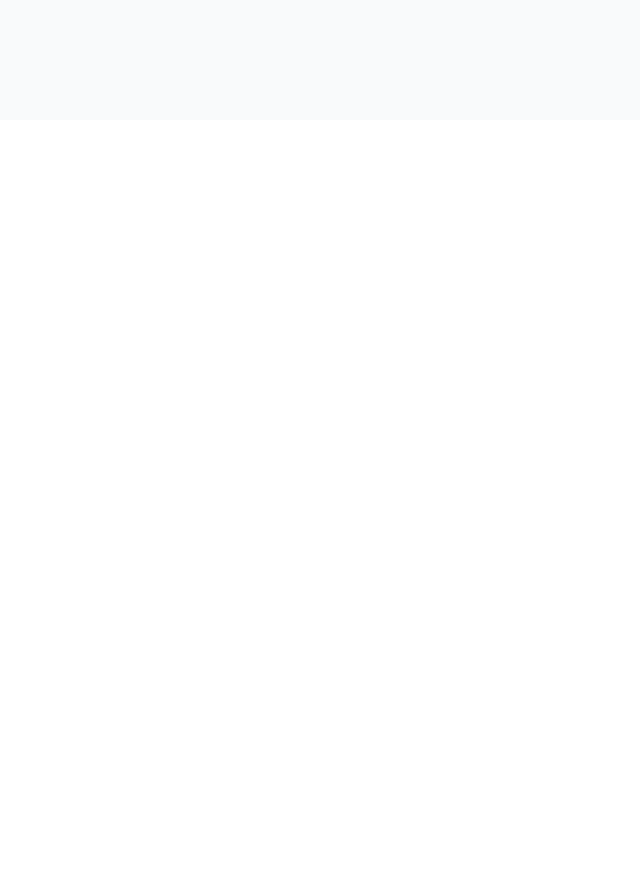
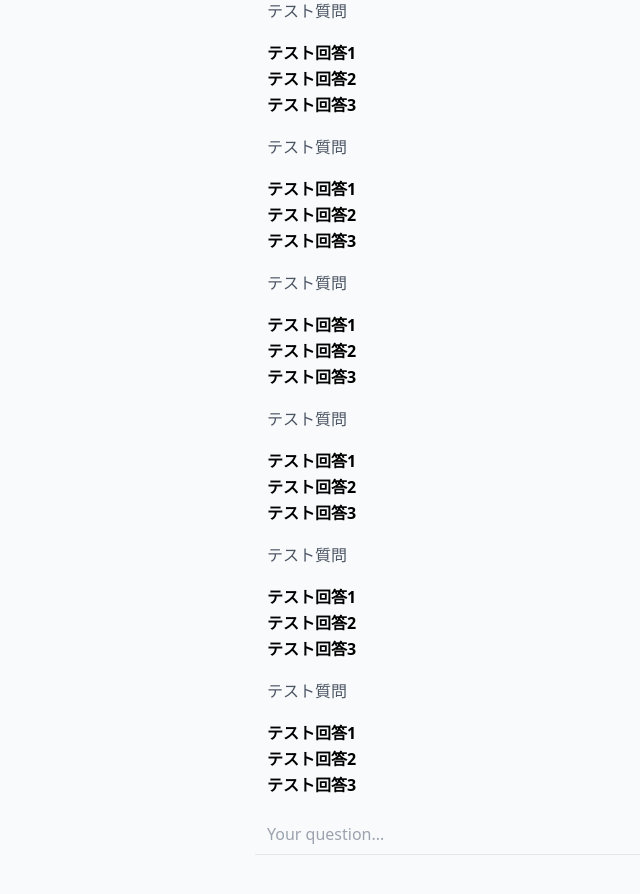
Before and after one commit to shunakid/zunda-mochi, a Next.js app: page / in a window 1280 px wide. Shown: the part 680-1574 px from the top of the page, without its empty margins (85-725 px from the left). Before the commit the page ends 800 px from the top, so only its background shows below. Built offline with nearby package versions, Linux system fonts and the light colour scheme.

Commit message:
質問を入力するフォームとメッセージの UI を作成

```diff
--- a/app/components/config.ts
+++ b/app/components/config.ts
@@ -1,4 +1,4 @@
-import { CharacterType } from "./types";
+import { CharacterType, MessageType } from "./types";
 
 // VOICEVOXのキャラクター
 // https://voicevox.hiroshiba.jp/
@@ -33,3 +33,9 @@
   { value: "55", label: "猫使アル", word: "ねこつかあるです" },
   { value: "58", label: "猫使ビィ", word: "ねこつかびぃです" },
 ];
+
+// テスト用メッセージリスト
+export const TestMessages: MessageType[] = Array.from({ length: 10 }, () => [
+  { type: "question", text: "テスト質問" },
+  { type: "answer", text: "テスト回答1\nテスト回答2\nテスト回答3" },
+]).flat();
--- a/app/components/main.tsx
+++ b/app/components/main.tsx
@@ -1,14 +1,19 @@
 "use client";
 
 import { useRef, useState } from "react";
-import { CharacterType } from "./types";
-import { Characters } from "./config";
+import { CharacterType, MessageType } from "./types";
+import { TestMessages, Characters } from "./config";
+import { ArrowPathIcon } from "@heroicons/react/24/solid";
+
 import CharacterSelect from "./character-select";
 import axios from "axios";
 
 // メインコンポーネント
 const Main = () => {
   const [character, setCharacter] = useState<CharacterType>(Characters[0]);
+  const [loading, setLoading] = useState<boolean>(false);
+  const [messages, setMessages] = useState<MessageType[]>(TestMessages);
+  const questionRef = useRef<HTMLInputElement>(null);
 
   // 音声再生
   const playAudio = async (text: string, speaker: string) => {
@@ -38,10 +43,57 @@
     }
   };
 
+  // 送信
+  const onSubmit = async (e: React.FormEvent<HTMLFormElement>) => {};
+
   return (
     <div>
       {/* キャラクター選択 */}
       <CharacterSelect setCharacter={setCharacter} playAudio={playAudio} />
+
+      <div className="px-3">
+        {/* メッセージ */}
+        {messages.map((data, index) => (
+          <div key={index}>
+            {data.type === "question" ? (
+              <div className="mb-4">
+                <div className="leading-relaxed break-words whitespace-pre-wrap text-gray-600">
+                  {data.text}
+                </div>
+              </div>
+            ) : data.type === "answer" ? (
+              <div className="mb-4">
+                <div className="leading-relaxed break-words whitespace-pre-wrap font-bold">
+                  {data.text}
+                </div>
+              </div>
+            ) : (
+              <></>
+            )}
+          </div>
+        ))}
+      </div>
+
+      <div>
+        {/* ローディング */}
+        {loading && (
+          <div className="flex items-center justify-center my-2">
+            <ArrowPathIcon className="h-6 w-6 animate-spin text-gray-600" />
+          </div>
+        )}
+      </div>
+
+      <form onSubmit={onSubmit}>
+        {/* 入力フォーム */}
+        <input
+          className="w-full border-b py-2 px-3 focus:outline-none bg-transparent"
+          placeholder="Your question..."
+          ref={questionRef}
+          disabled={loading}
+          id="question"
+          required
+        />
+      </form>
     </div>
   );
 };
--- a/app/components/types.ts
+++ b/app/components/types.ts
@@ -12,3 +12,9 @@
   label: string;
   word: string;
 };
+
+// メッセージの型定義
+export type MessageType = {
+  text: string;
+  type: string;
+};
```
